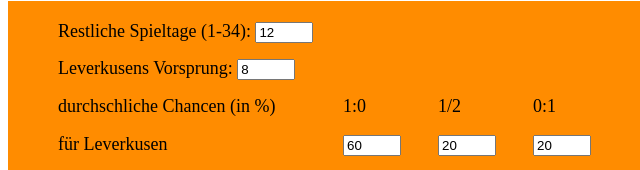
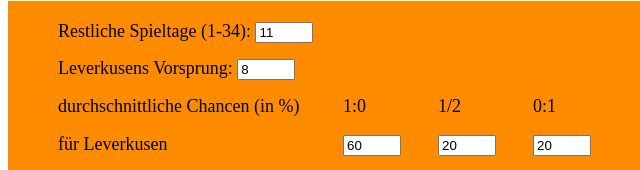
Before and after one commit to Prokrustes76/chancenRechner, a plain HTML site: page index.html in a window 1280 px wide. Shown: the part 191-361 px from the top of the page, 0-640 px from the left. Drawn offline with Linux system fonts and the light colour scheme.

Commit message:
Update index.html
Aktualisierung auf 11. Spieltag

```diff
--- a/index.html
+++ b/index.html
@@ -12,14 +12,14 @@
   <form id="inner" class="flex">
     <div>
       <label for="spieltage">Restliche Spieltage (1-34):</label>
-      <input type="number" id="spieltage" name="spieltage" min="1" max="34" value=12 placeholder="12">
+      <input type="number" id="spieltage" name="spieltage" min="1" max="34" value=11 placeholder="11">
     </div>
     <div>
       <label for="vorsprung">Leverkusens Vorsprung:</label>
       <input type="number" id="vorsprung" name="vosprung" min="0" max="50" value=8 placeholder="8">
     </div>
     <div class="flex row probs">
-      <p class="flex3 startChancen">durchschliche Chancen (in %)<p>
+      <p class="flex3 startChancen">durchschnittliche Chancen (in %)<p>
       <p class="flex1">1:0</p>
       <p class="flex1">1/2</p>
       <p class="flex1">0:1</p>
```
